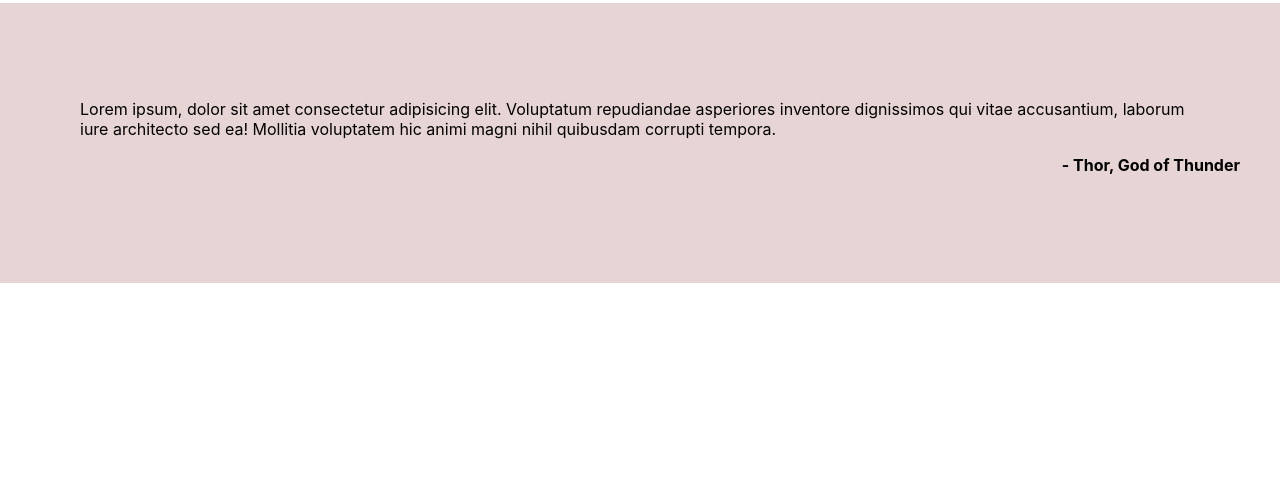
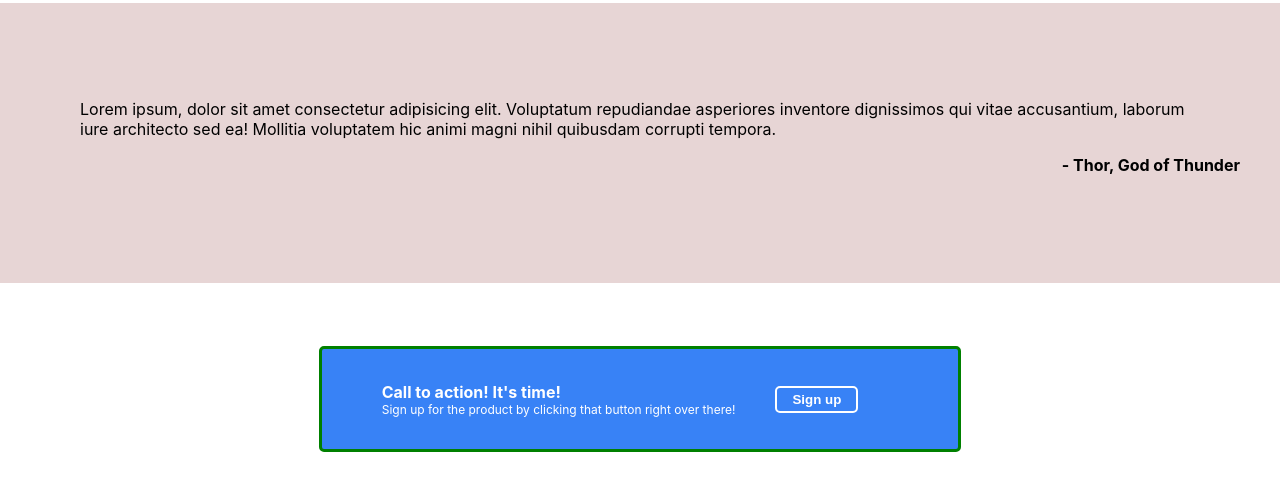
Before and after one commit to Yankysamurai/landing_page, a plain HTML site: page index.html in a window 1280 px wide. Shown: the part 833-1332 px from the top of the page. Before the commit the page ends 1132 px from the top, so only its background shows below. Drawn offline with Linux system fonts and the light colour scheme.

Commit message:
Create cta section

```diff
--- a/index.html
+++ b/index.html
@@ -89,15 +89,31 @@
         <figure class="figure">
           <blockquote>
             <p class="fig-p">
-            Lorem ipsum, dolor sit amet consectetur adipisicing elit. Voluptatum
-            repudiandae asperiores inventore dignissimos qui vitae accusantium,
-            laborum iure architecto sed ea! Mollitia voluptatem hic animi magni
-            nihil quibusdam corrupti tempora.
+              Lorem ipsum, dolor sit amet consectetur adipisicing elit.
+              Voluptatum repudiandae asperiores inventore dignissimos qui vitae
+              accusantium, laborum iure architecto sed ea! Mollitia voluptatem
+              hic animi magni nihil quibusdam corrupti tempora.
             </p>
           </blockquote>
           <figcaption class="fig-cap">- Thor, God of Thunder</figcaption>
         </figure>
       </div>
+
+      <!-- call to action -->
+
+<div class="cta-div">
+  <div class="blue-box">
+    <div >
+      <p class="cta-p cta-tit" >Call to action! It's time!</p>
+      <p class="cta-p cta-info">Sign up for the product by clicking that button right over there!</p>
+    </div>
+    <div>
+      <button class="cta-btn">Sign up</button>
+    </div>
+  </div>
+</div>
+
+
     </head>
   </body>
 </html>
--- a/style.css
+++ b/style.css
@@ -124,14 +124,59 @@ body {
 }
 
 .figure {
-
   height: 200px;
 
   padding-top: 80px;
-
 }
 
 .fig-cap {
   text-align: end;
   font-weight: bold;
 }
+
+/* cta */
+
+.cta-div {
+
+  display: flex;
+  justify-content: center;
+  align-items: center;
+
+  background-color: white;
+  height: 200px;
+}
+
+.blue-box {
+  display: flex;
+  justify-content: space-between;
+  align-items: center;
+  border: 3px solid green;
+  height: 100px;
+  width: auto;
+  background-color: #3882F6;
+  padding: 0px 60px;
+  border-radius: 5px;
+}
+
+.cta-p {
+  color: white;
+  margin: 0;
+}
+
+.cta-tit {
+  font-weight: bold;
+}
+
+.cta-info {
+  font-size: 12px;
+}
+
+.cta-btn {
+  background-color: #3882f6;
+  color: white;
+  border:2px solid  white;
+  border-radius: 5px;
+  padding: 4px 15px;
+  margin: 0px 40px;
+  font-weight: bold;
+}
```
Lines whose indentation alone changed are shown as unchanged.
